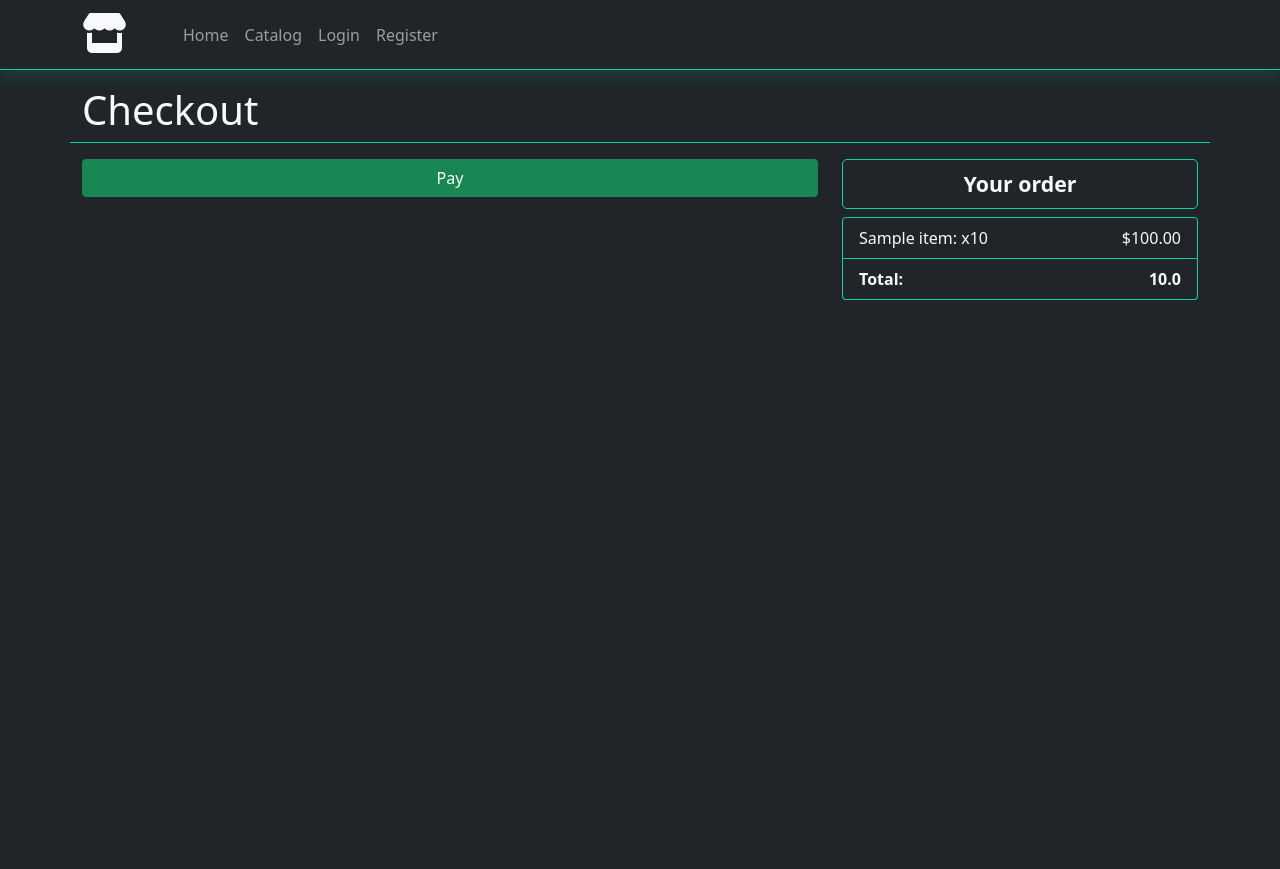
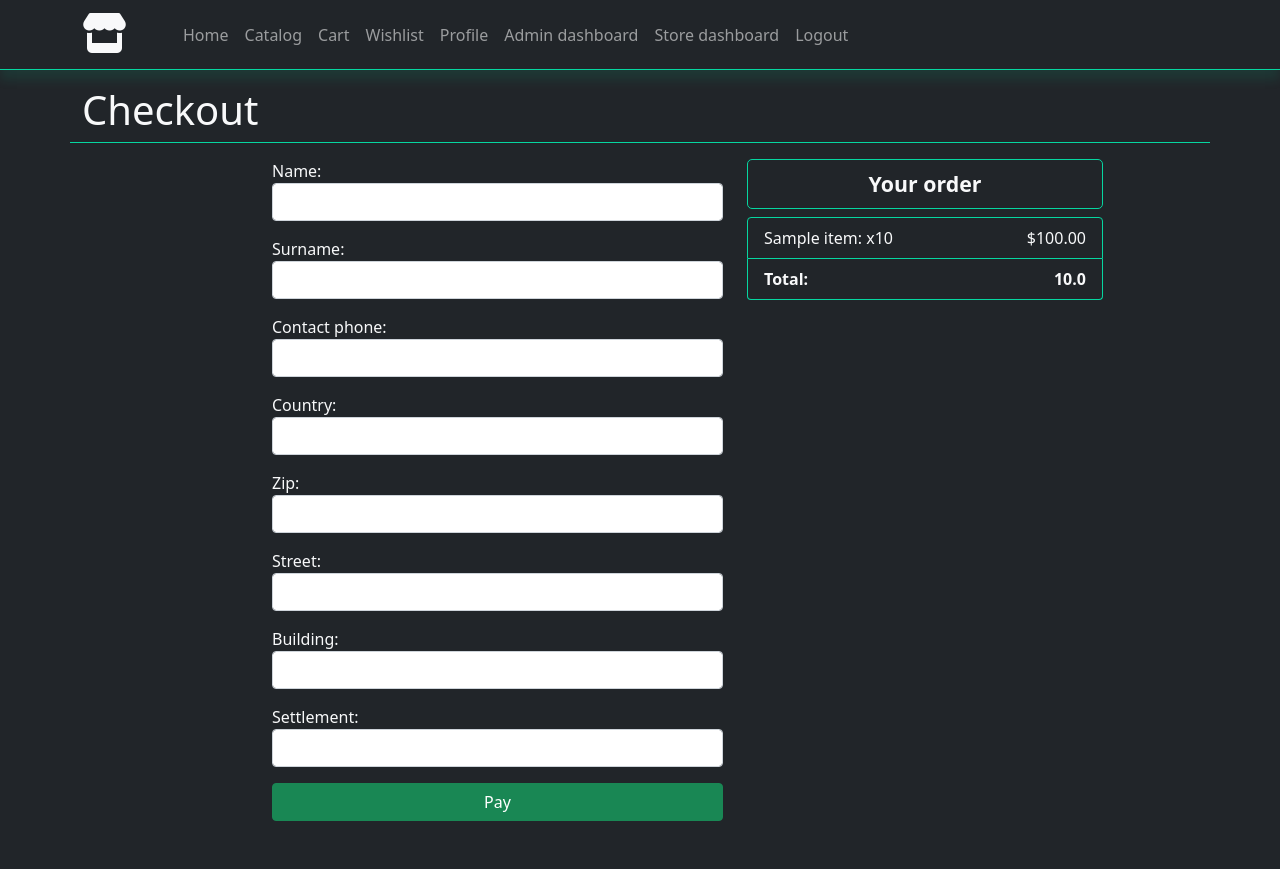
Before and after one commit to ronTabachnik/FOISTP, a Django app: page /u/checkout/ in a window 1280 px wide. Before the commit the page ends 300 px from the top, so only its background shows below. Run offline with Django 3.2, Linux system fonts and the light colour scheme; a user stored in the database is signed in; tables that the repository leaves empty hold one stand-in row (values such as "Sample post"); some libraries are stand-ins or nearby versions.

Commit message:
some_changes

```diff
--- a/orders/models.py
+++ b/orders/models.py
@@ -3,7 +3,6 @@ import uuid
 from django import utils
 from django.db import models
 from items.models import Item
-import datetime
 
 
 class Order(models.Model):
--- a/users/forms.py
+++ b/users/forms.py
@@ -12,6 +12,57 @@ class UserRegisterForm(forms.Form):
     password = forms.CharField(
         max_length=255,
         widget=forms.PasswordInput(
+            attrs={'class': 'form-control'}
+        )
+    )
+
+
+class CustomerForm(forms.Form):
+    name = forms.CharField(
+        max_length=200,
+        widget=forms.TextInput(
+            attrs={'class': 'form-control'}
+        )
+    )
+    surname = forms.CharField(
+        max_length=200,
+        widget=forms.TextInput(
+            attrs={'class': 'form-control'}
+        )
+    )
+    contact_phone = forms.CharField(
+        max_length=15,
+        widget=forms.TextInput(
+            attrs={'class': 'form-control'}
+        )
+    )
+    country = forms.CharField(
+        max_length=200,
+        widget=forms.TextInput(
+            attrs={'class': 'form-control'}
+        )
+    )
+    zip = forms.CharField(
+        max_length=200,
+        widget=forms.TextInput(
+            attrs={'class': 'form-control'}
+        )
+    )
+    street = forms.CharField(
+        max_length=200,
+        widget=forms.TextInput(
+            attrs={'class': 'form-control'}
+        )
+    )
+    building = forms.CharField(
+        max_length=200,
+        widget=forms.TextInput(
+            attrs={'class': 'form-control'}
+        )
+    )
+    settlement = forms.CharField(
+        max_length=200,
+        widget=forms.TextInput(
             attrs={'class': 'form-control'}
         )
     )
--- a/users/templates/users/checkout.html
+++ b/users/templates/users/checkout.html
@@ -14,9 +14,11 @@
     </div>
     {% if order_items %}
     <div class="row">
-      <div class="col-8">
-        <form action="POST">
-          <a class="btn btn-success w-100" href="#">Pay</a>
+      <div class="col-5 offset-2">
+        <form class="mb-5" method="POST">
+          {% csrf_token %}
+          {{formset.as_p}}
+          <button class="btn btn-success w-100" type="submit">Pay</button>
         </form>
       </div>
       <div class="col-4">
--- a/users/views.py
+++ b/users/views.py
@@ -1,12 +1,15 @@
 import datetime
 
+from django.db import IntegrityError
 from django.contrib.auth.decorators import login_required
 from django.contrib.auth.models import User
 from django.shortcuts import get_object_or_404, redirect, render
+from countries.models import Country
 from items.models import Item
 from orders.models import Order, OrderItem
-from users.utils import add_to_cart, add_to_wishlist, checkout, remove_from_cart, remove_from_wishlist
-from users.forms import BusinessFrom, UserRegisterForm
+from users.models import Customer, CustomerAddress
+from users.utils import add_to_cart, add_to_wishlist, remove_from_cart, remove_from_wishlist
+from users.forms import BusinessFrom, UserRegisterForm, CustomerForm
 
 
 @login_required
@@ -123,6 +126,9 @@ def cart_view(request):
     user = request.user
     registered_customer = user.registered_customer
     cart = registered_customer.cart
+    if cart and cart.status != Order.Status.In_cart:
+        registered_customer.cart = None
+        registered_customer.save()
     if not cart:
         cart = Order.objects.create(status=Order.Status.In_cart)
         registered_customer.cart = cart
@@ -162,15 +168,46 @@ def checkout_view(request):
     registered_customer = user.registered_customer
     cart = registered_customer.cart
 
-    # customer = Customer.objects.create(user=user)
-    # customer.order = order
-    # customer.save()
+    if request.method == 'POST':
+        formset = CustomerForm(request.POST, request.FILES)
+        if formset.is_valid():
+            name = formset.cleaned_data['name']
+            surname = formset.cleaned_data['surname']
+            contact_phone = formset.cleaned_data['contact_phone']
+
+            country, _ = Country.objects.get_or_create(
+                name=formset.cleaned_data['country']
+            )
+            address, _ = CustomerAddress.objects.get_or_create(
+                country=country,
+                zip=formset.cleaned_data['zip'],
+                street=formset.cleaned_data['street'],
+                building=formset.cleaned_data['building'],
+                settlement=formset.cleaned_data['settlement']
+            )
+            try:
+                customer = Customer.objects.create(
+                    user=user,
+                    name=name,
+                    surname=surname,
+                    order=cart,
+                    address=address,
+                    contact_phone=contact_phone
+                )
+                cart.set_status(Order.Status.Processing)
+                cart.save()
+            except IntegrityError:
+                print('customer alredy exists')
+            return redirect('home')
+    else:
+        formset = CustomerForm()
 
     order_items = OrderItem.objects.filter(order=cart)
-
     context = {
+        'current_user': user,
         'order_items': order_items,
-        'total_price': cart.total_price
+        'total_price': cart.total_price,
+        'formset': formset
     }
     return render(request, 'users/checkout.html', context)
 
```
